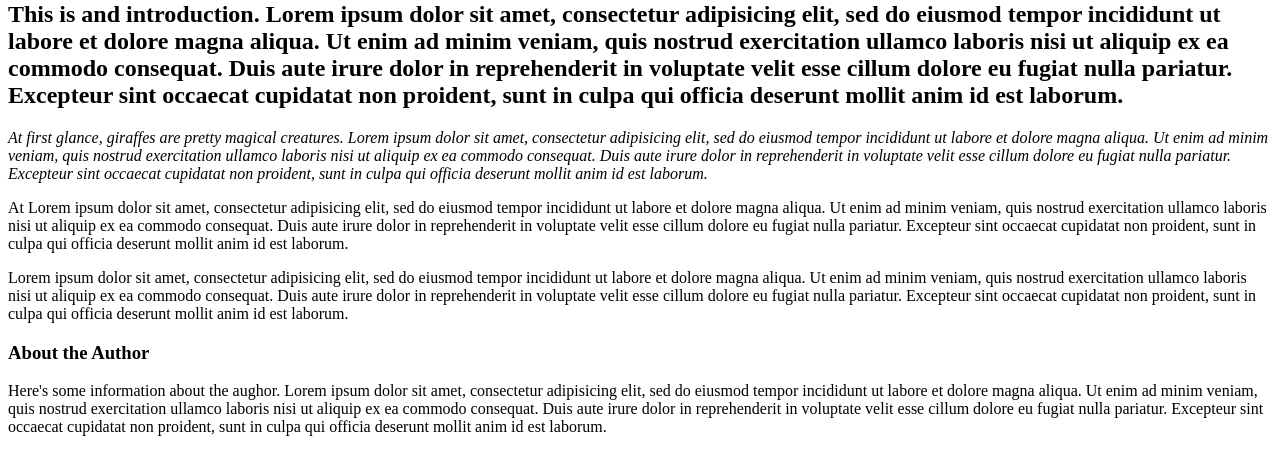
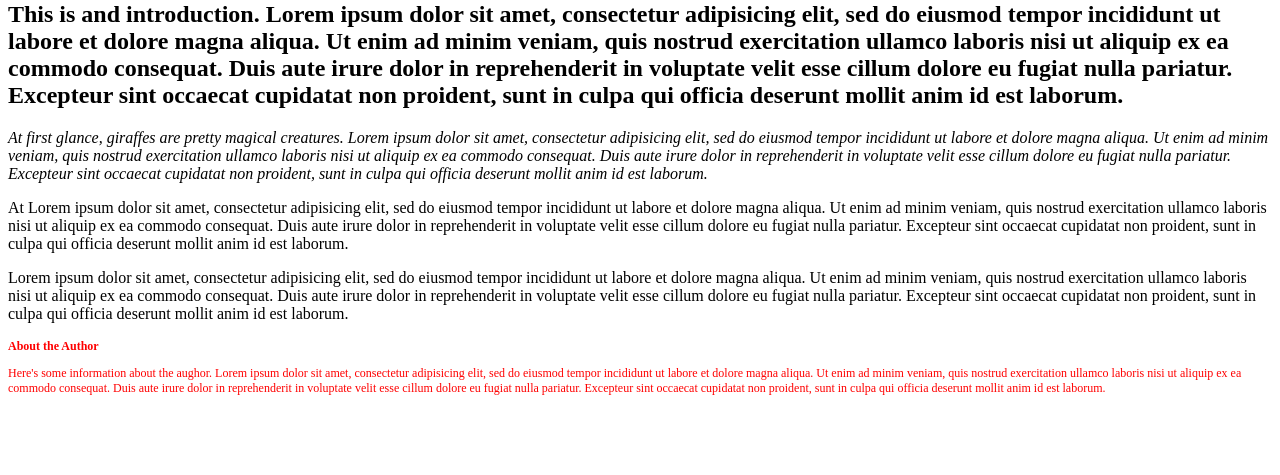
Before and after one commit to SospeterKungu/classes-project-giraffe, a plain HTML site: page index.html in a window 1280 px wide. Shown: the part 79-554 px from the top of the page. Drawn offline with Linux system fonts and the light colour scheme.

Commit message:
added a class to h3 tag and p class (added a class to multiple tags) and labelled it author

```diff
--- a/css/styles.css
+++ b/css/styles.css
@@ -1,3 +1,7 @@
 .intro {
   font-style: italic;
 }
+.author {
+  color: red;
+  font-size: 12px;
+}
--- a/index.html
+++ b/index.html
@@ -11,7 +11,7 @@
     <p class="intro">At first glance, giraffes are pretty magical creatures. Lorem ipsum dolor sit amet, consectetur adipisicing elit, sed do eiusmod tempor incididunt ut labore et dolore magna aliqua. Ut enim ad minim veniam, quis nostrud exercitation ullamco laboris nisi ut aliquip ex ea commodo consequat. Duis aute irure dolor in reprehenderit in voluptate velit esse cillum dolore eu fugiat nulla pariatur. Excepteur sint occaecat cupidatat non proident, sunt in culpa qui officia deserunt mollit anim id est laborum.</p>
     <p>At Lorem ipsum dolor sit amet, consectetur adipisicing elit, sed do eiusmod tempor incididunt ut labore et dolore magna aliqua. Ut enim ad minim veniam, quis nostrud exercitation ullamco laboris nisi ut aliquip ex ea commodo consequat. Duis aute irure dolor in reprehenderit in voluptate velit esse cillum dolore eu fugiat nulla pariatur. Excepteur sint occaecat cupidatat non proident, sunt in culpa qui officia deserunt mollit anim id est laborum.</p>
     <p>Lorem ipsum dolor sit amet, consectetur adipisicing elit, sed do eiusmod tempor incididunt ut labore et dolore magna aliqua. Ut enim ad minim veniam, quis nostrud exercitation ullamco laboris nisi ut aliquip ex ea commodo consequat. Duis aute irure dolor in reprehenderit in voluptate velit esse cillum dolore eu fugiat nulla pariatur. Excepteur sint occaecat cupidatat non proident, sunt in culpa qui officia deserunt mollit anim id est laborum.</p>
-    <h3>About the Author</h3>
-    <p>Here's some information about the aughor. Lorem ipsum dolor sit amet, consectetur adipisicing elit, sed do eiusmod tempor incididunt ut labore et dolore magna aliqua. Ut enim ad minim veniam, quis nostrud exercitation ullamco laboris nisi ut aliquip ex ea commodo consequat. Duis aute irure dolor in reprehenderit in voluptate velit esse cillum dolore eu fugiat nulla pariatur. Excepteur sint occaecat cupidatat non proident, sunt in culpa qui officia deserunt mollit anim id est laborum.</p>
+    <h3 class="author">About the Author</h3>
+    <p class="author">Here's some information about the aughor. Lorem ipsum dolor sit amet, consectetur adipisicing elit, sed do eiusmod tempor incididunt ut labore et dolore magna aliqua. Ut enim ad minim veniam, quis nostrud exercitation ullamco laboris nisi ut aliquip ex ea commodo consequat. Duis aute irure dolor in reprehenderit in voluptate velit esse cillum dolore eu fugiat nulla pariatur. Excepteur sint occaecat cupidatat non proident, sunt in culpa qui officia deserunt mollit anim id est laborum.</p>
   </body>
 </html>
```
